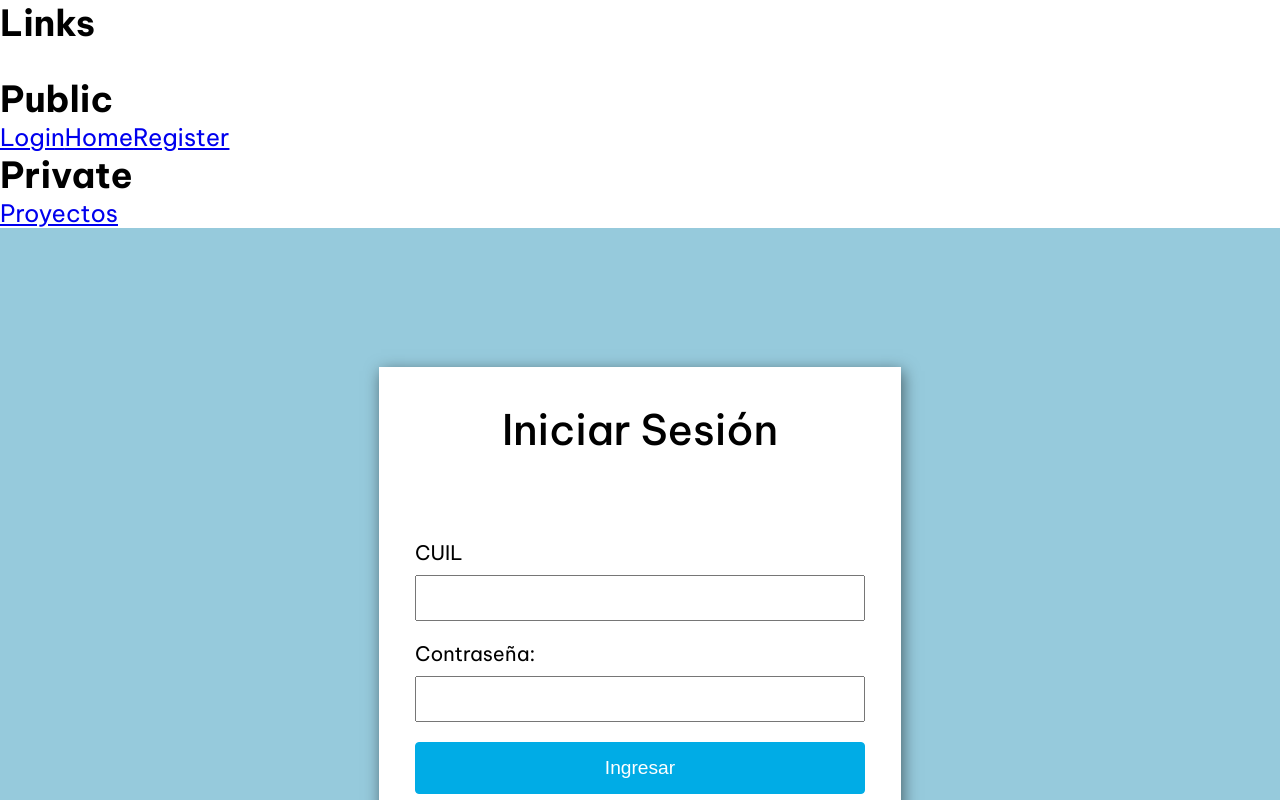
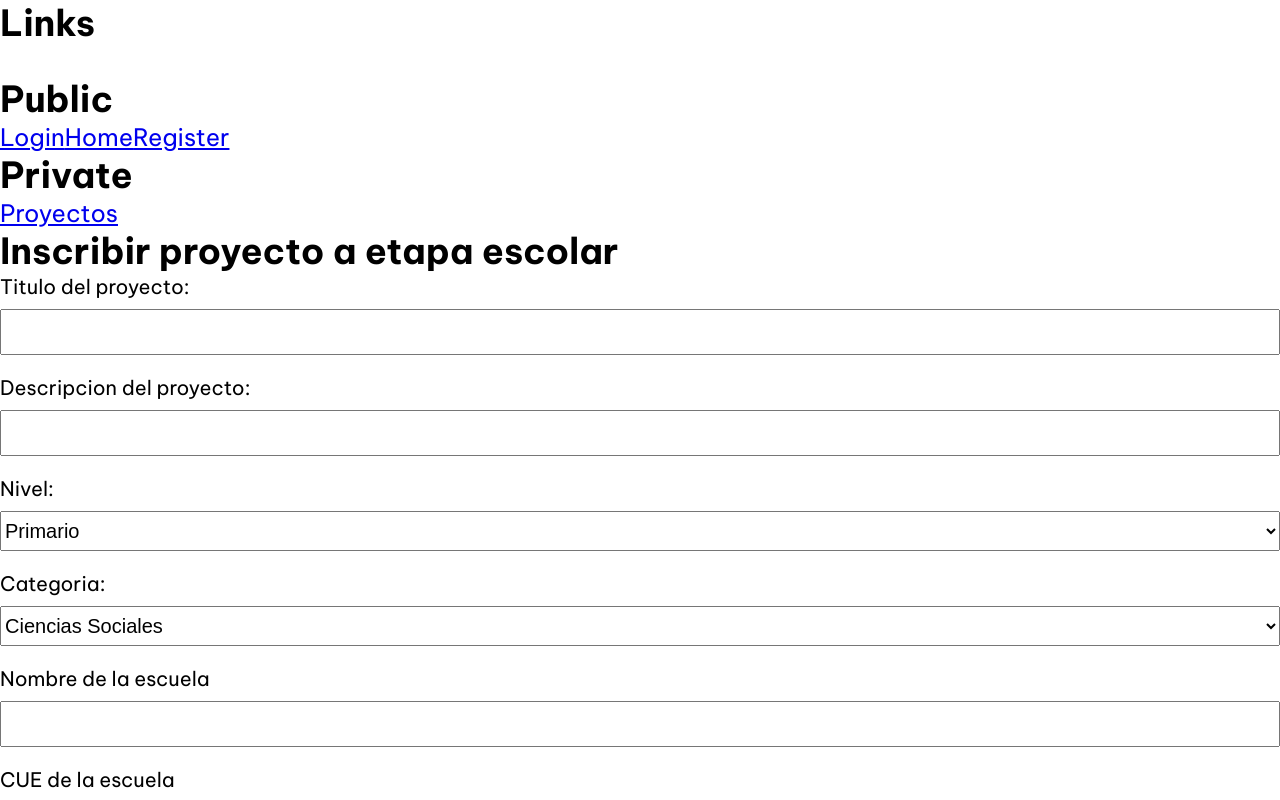
Before and after one commit to tomzvilla/cienciaConecta, a React (Create React App) app: page /projects in a window 1280 px wide. Before the commit this address led to /login. Shown: the top 800 px of the page. Built offline with nearby package versions, Linux system fonts and the light colour scheme; no server answers.

Commit message:
[CNC-2] Agregado componente SelectField, inscripcion de proyectos a etapa escolar

```diff
--- a/src/App.js
+++ b/src/App.js
@@ -11,7 +11,7 @@ import Home from './js/pages/Home'
 import Layout from './js/pages/Layout'
 import Unauthorized from './js/pages/Unauthorized'
 import NotFound from './js/pages/NotFound'
-import Projects from './js/pages/Projects'
+import CreateSchoolStage from './js/pages/Projects/CreateSchoolStage'
 
 // ROLES
 
@@ -32,10 +32,10 @@ function App() {
           <Route path='home' element={<Home/>}/>
           <Route path='signup' element={<Signup/>}/>
           <Route path='unauthorized' element={<Unauthorized/>}/>
-
+          <Route path='projects' element={<CreateSchoolStage/>}/>
           <Route element={<PersistLogin />}>
             <Route element={<RequireAuth allowedRoles={[ROLES.Admin, ROLES.ResponsableProyecto, ROLES.Evaluador, ROLES.RefEvaluador, ROLES.ComAsesora, ROLES.Docente]}/>}>
-              <Route path='projects' element={<Projects/>}/>
+              {/* <Route path='projects' element={<CreateSchoolStage/>}/> */}
             </Route>
           </Route>
           <Route path='*' element={<NotFound/>}/>
--- a/src/css/style.css
+++ b/src/css/style.css
@@ -63,6 +63,27 @@ table, caption, tbody, tfoot, thead, tr, th, td {
   margin-bottom: 10px;
 }
 .form-group__input {
+  font-size: 1em;
+  height: 2em;
+}
+.form-group__error {
+  color: rgb(247, 18, 18);
+  font-size: 15px;
+  margin-top: -15px;
+  margin-bottom: 15px;
+}
+
+.form-group__label {
+  display: flex;
+  flex-direction: column;
+  width: 100%;
+  margin-bottom: 20px;
+  font-size: 20px;
+}
+.form-group__span {
+  margin-bottom: 10px;
+}
+.form-group__select {
   font-size: 1em;
   height: 2em;
 }
--- /dev/null
+++ b/src/js/components/SelectField/SelectField.jsx
@@ -0,0 +1,30 @@
+const SelectField = ({ value, label, name, onChange, onBlur, errors, dataValues, required = false }) => {
+
+    let setRequired = false
+    if(required){
+        setRequired = true
+    }
+
+    return (
+    <div className='form-group'>
+        <label className='form-group__label'>
+            <span className='form-group__span'>{label} </span>
+            <select
+                className='form-group__select'
+                name={name}
+                onChange={onChange}
+                onBlur={onBlur}
+                value={value}
+                {...setRequired}
+            >
+                {dataValues?.map((el, index) => {
+                    return (<option key={index+1} value={index+1}>{el}</option>)
+                })}
+            </select>
+        </label>
+        {errors.dirty && errors.error && <small className='form-group__error'>{errors.message}</small>}
+    </div>
+  )
+}
+
+export default SelectField
--- a/src/js/hooks/useFormValidator.js
+++ b/src/js/hooks/useFormValidator.js
@@ -49,7 +49,7 @@ export const useFormValidator = (form) => {
 
         const { email, password, name, lastname, dni, cuil, position, phoneNumber, cue } = form;
 
-        if (nextErrors.email?.dirty && (field ? field === "email" : true)) {
+        if (nextErrors.email?.dirty && (field ? field === "email" || field === 'schoolEmail' : true)) {
             const emailMessage = emailValidator(email, form);
             nextErrors.email.error = !!emailMessage;
             nextErrors.email.message = emailMessage;
@@ -105,7 +105,7 @@ export const useFormValidator = (form) => {
             if (!!phoneNumberMessage) isValid = false;
         }
 
-        if (nextErrors.cue?.dirty && (field ? field === "cue" : true)) {
+        if (nextErrors.cue?.dirty && (field ? field === "cue" || field === "schoolCue" : true)) {
             const cueMessage = cueValidator(cue, form);
             nextErrors.cue.error = !!cueMessage;
             nextErrors.cue.message = cueMessage;
--- a/src/js/pages/Projects/CreateSchoolStage.jsx
+++ b/src/js/pages/Projects/CreateSchoolStage.jsx
@@ -1,6 +1,183 @@
+// Import Components
+
+import InputField from "../../components/InputField/InputField"
+import SelectField from "../../components/SelectField/SelectField"
+import Button from "../../components/Button/Button"
+
+// Import hooks
+import { useState } from "react"
+import { useFormValidator } from "../../hooks/useFormValidator"
+
+// Other imports
+
+import { axiosPrivate } from "../../../api/axios"
+
+const levels = ["Primario","Secundario Bajo", "Secundario Alto", "Terciario"]
+const categories = ["Ciencias Sociales","Ciencias Naturales", "Matematica", "Robotica"]
+
+const CreateSchoolStage = () => {
+    const [formValues, setFormValues] = useState({
+        title: '',
+        description: '',
+        level: '',
+        category: '',
+        schoolName: '',
+        schoolCue: '',
+        privateSchool: '',
+        schoolEmail: ''
+    })
+
+    const {errors, validateForm, onBlurField} = useFormValidator(formValues)
+
+    const handleChange = (e) => {
+        const {name, value} = e.target
+        const nextFormValueState = {
+          ...formValues,
+          [name]: value
+        }
+        setFormValues(nextFormValueState)
+        if (errors[name].dirty){
+          validateForm({form: nextFormValueState, errors, name})
+        }
+    }
 
 
-const CreateSchoolStage = () => {
+  const handleSubmit = async (e) => {
+    e.preventDefault()
+    const { isValid } = validateForm({form: formValues, errors, forceTouchErrors: true})
+
+    if(!isValid) return
+
+    try {
+      const { title, description, level, category, schoolName, schoolCue, privateSchool, schoolEmail } = formValues
+      const response = await axiosPrivate.post('/proyecto',
+        JSON.stringify({ titulo: title, descripcion: description, nivel: level, categoria: category, nombreEscuela: schoolName, cueEscuela: schoolCue, privada: privateSchool, emailEscuela: schoolEmail}),
+          {
+            headers: {'Content-Type': 'application/json'},
+            withCredentials: true
+          }
+      )
+      console.log(JSON.stringify(response?.data))
+
+
+      console.log(formValues)
+
+      setFormValues({
+        title: '',
+        description: '',
+        level: '',
+        category: '',
+        schoolName: '',
+        schoolCue: '',
+        private: '',
+        schoolEmail: ''
+    })
+
+    } catch (err) {
+      if(!err?.response){
+        console.log('El servidor no respondio')
+      } else if(err.response?.status === 403) {
+        console.log('Datos incorrectos intente nuevamente')
+      } else if(err.response?.status === 401) {
+        console.log('No estas autorizado para realizar esta operacion')
+      } else {
+        console.log('Fallo la inscripcion del proyecto')
+      }
+
+    }
+    console.log('Se mando XD')
+
+  }
+
+
+    return (
+        <div className='project'>
+          <form onSubmit={handleSubmit} className='project__form'>
+            <h2 className='project__title'> Inscribir proyecto a etapa escolar </h2>
+            <InputField
+                label='Titulo del proyecto: '
+                name='title'
+                type='text'
+                onChange={handleChange}
+                onBlur={onBlurField}
+                value={formValues.title}
+                errors={errors.title}
+                required={true}
+            />
+            <InputField
+                label='Descripcion del proyecto: '
+                name='description'
+                type='textarea'
+                onChange={handleChange}
+                onBlur={onBlurField}
+                value={formValues.description}
+                errors={errors.description}
+                required={true}
+            />
+            <SelectField
+                label='Nivel: '
+                name='level'
+                dataValues={levels}
+                onChange={handleChange}
+                onBlur={onBlurField}
+                value={formValues.level}
+                errors={errors.level}
+                required={true}
+            />
+            <SelectField
+                label='Categoria:'
+                name='category'
+                dataValues={categories}
+                onChange={handleChange}
+                onBlur={onBlurField}
+                value={formValues.category}
+                errors={errors.category}
+                required={true}
+            />
+            <InputField
+                label='Nombre de la escuela'
+                name='schoolName'
+                type='text'
+                onChange={handleChange}
+                onBlur={onBlurField}
+                value={formValues.schoolName}
+                errors={errors.schoolName}
+                required={true}
+            />
+            <InputField
+                label='CUE de la escuela'
+                name='schoolCue'
+                type='number'
+                onChange={handleChange}
+                onBlur={onBlurField}
+                value={formValues.schoolCue}
+                errors={errors.schoolCue}
+                required={true}
+            />
+            <SelectField
+                label='¿Pertenece a escuela privada?'
+                name='privateSchool'
+                dataValues={['Publica', 'Privada']}
+                onChange={handleChange}
+                onBlur={onBlurField}
+                value={formValues.privateSchool}
+                errors={errors.privateSchool}
+                required={true}
+            />
+            <InputField
+                label='Email de la escuela'
+                name='schoolEmail'
+                type='email'
+                onChange={handleChange}
+                onBlur={onBlurField}
+                value={formValues.schoolEmail}
+                errors={errors.schoolEmail}
+                required={true}
+            />
+          <Button text='Inscribir Proyecto'/>
+          </form>
+    </div>
+    )
 
 }
 
--- a/src/js/validators.js
+++ b/src/js/validators.js
@@ -94,3 +94,21 @@ export const phoneNumberValidator = (phoneNumber) => {
   }
   return "";
 };
+
+export const titleValidator = (title) => {
+  if (!title) {
+    return "Debe ingresar un titulo para el proyecto";
+  } else if (title.length > 30) {
+    return "El titulo no puede contener mas de 30 caracteres"
+  }
+  return "";
+};
+
+export const schoolNameValidator = (schoolName) => {
+  if (!schoolName) {
+    return "Debe ingresar el nombre de la escuela";
+  } else if (schoolName.length > 30) {
+    return "El nombre de la escuela no puede contener mas de 30 caracteres"
+  }
+  return "";
+};
--- /dev/null
+++ b/src/sass/components/_select-field.scss
@@ -0,0 +1,23 @@
+.form-group {
+    &__label {
+        display: flex;
+        flex-direction: column;
+        width: 100%;
+        margin-bottom: 20px;
+        font-size: 20px;
+
+    }
+    &__span {
+        margin-bottom: 10px;
+    }
+    &__select {
+        font-size: 1em;
+        height: 2em;
+    }
+    &__error {
+        color: rgb(247, 18, 18);
+        font-size: 15px;
+        margin-top: -15px;
+        margin-bottom: 15px;
+    }
+}
--- a/src/sass/main.scss
+++ b/src/sass/main.scss
@@ -8,6 +8,7 @@
 @import 'components/sidebar';
 @import 'components/button';
 @import 'components/input-field';
+@import 'components/select-field';
 
 // IMPORTAR SCSS DE PAGINAS
 
```
Also changed, not shown: 1 other file (tests, documents, lock files or other folders).
